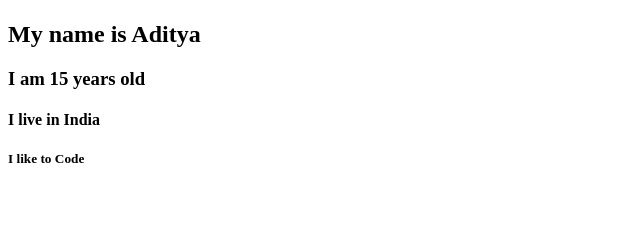
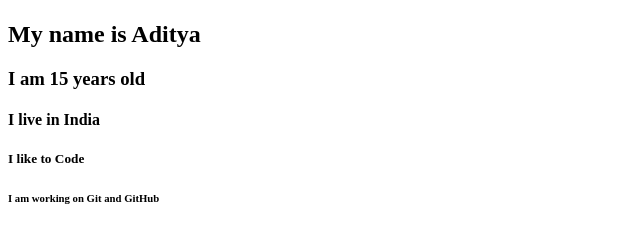
Before and after one commit to developmentwithaditya/Git-and-GitHub, a plain HTML site: page index.html in a window 1280 px wide. Shown: the part 59-302 px from the top of the page, without its empty margins (0-640 px from the left). Drawn offline with Linux system fonts and the light colour scheme.

```diff
--- a/index.html
+++ b/index.html
@@ -11,5 +11,6 @@
     <h3>I am 15 years old</h3>
     <h4>I live in India</h4>
     <h5>I like to Code</h5>
+    <h6>I am working on Git and GitHub</h6>
 </body>
 </html>
```
